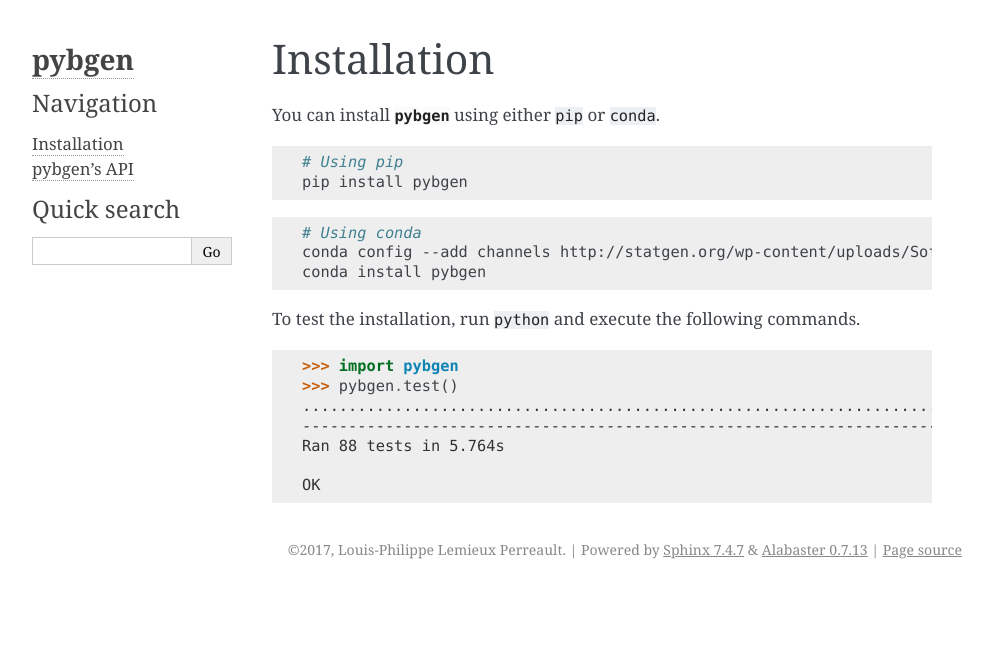
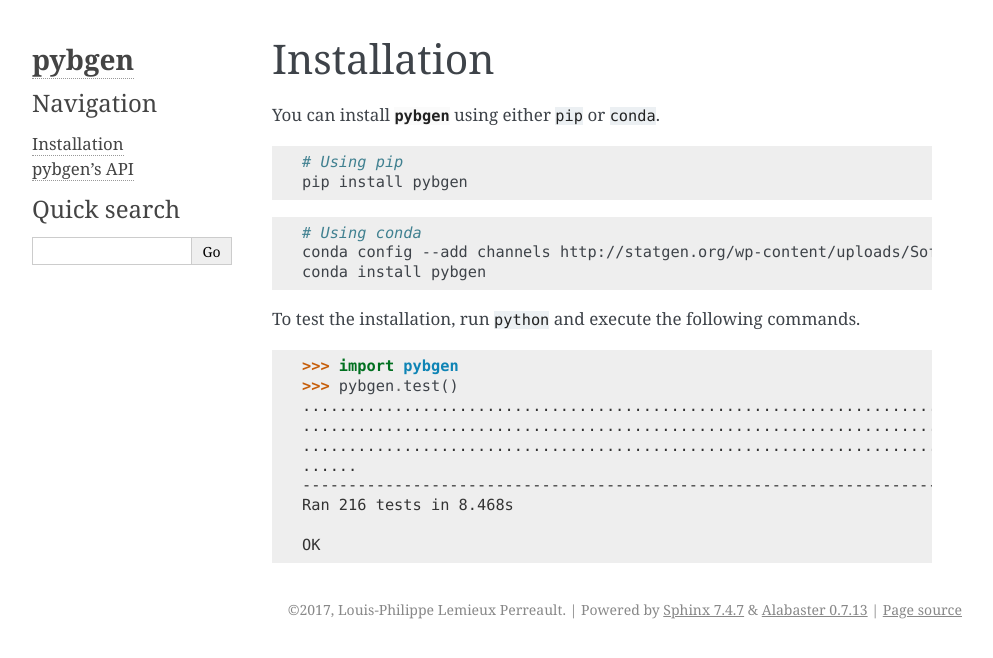
Before and after one commit to lemieuxl/pybgen, a Sphinx documentation site: the page built from docs/installation.rst, in a window 1280 px wide. Shown: the top 658 px of the page, without its empty margins (148-1141 px from the left). Built offline with Sphinx 7.4.7, drawn with Linux system fonts in a browser that asks for light colours; the version number could not be read and is left out.

```diff
--- a/docs/installation.rst
+++ b/docs/installation.rst
@@ -23,8 +23,11 @@ To test the installation, run ``python`` and execute the following commands.
 
    >>> import pybgen
    >>> pybgen.test()
-   ........................................................................................
+   ......................................................................
+   ......................................................................
+   ......................................................................
+   ......
    ----------------------------------------------------------------------
-   Ran 88 tests in 5.764s
+   Ran 216 tests in 8.468s
 
    OK
```
Also changed, not shown: docs/pybgen.rst (+14 -0 lines), 1 other file.
